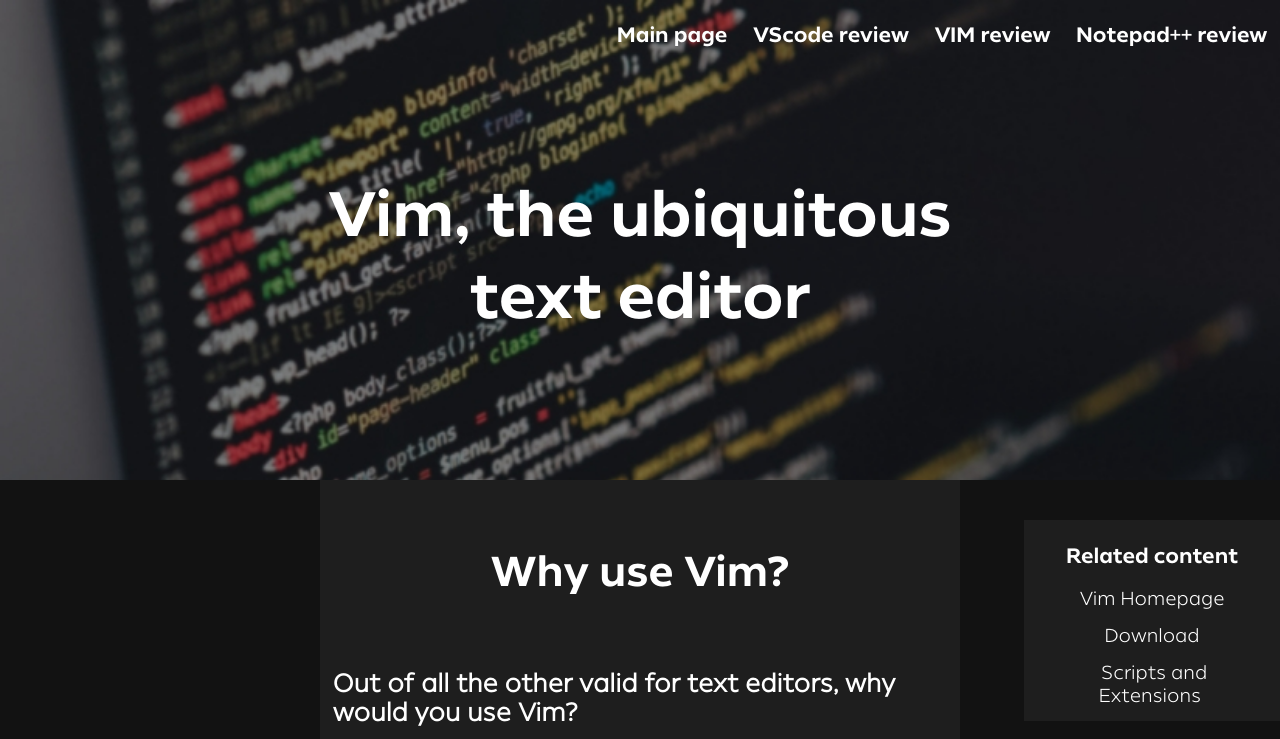
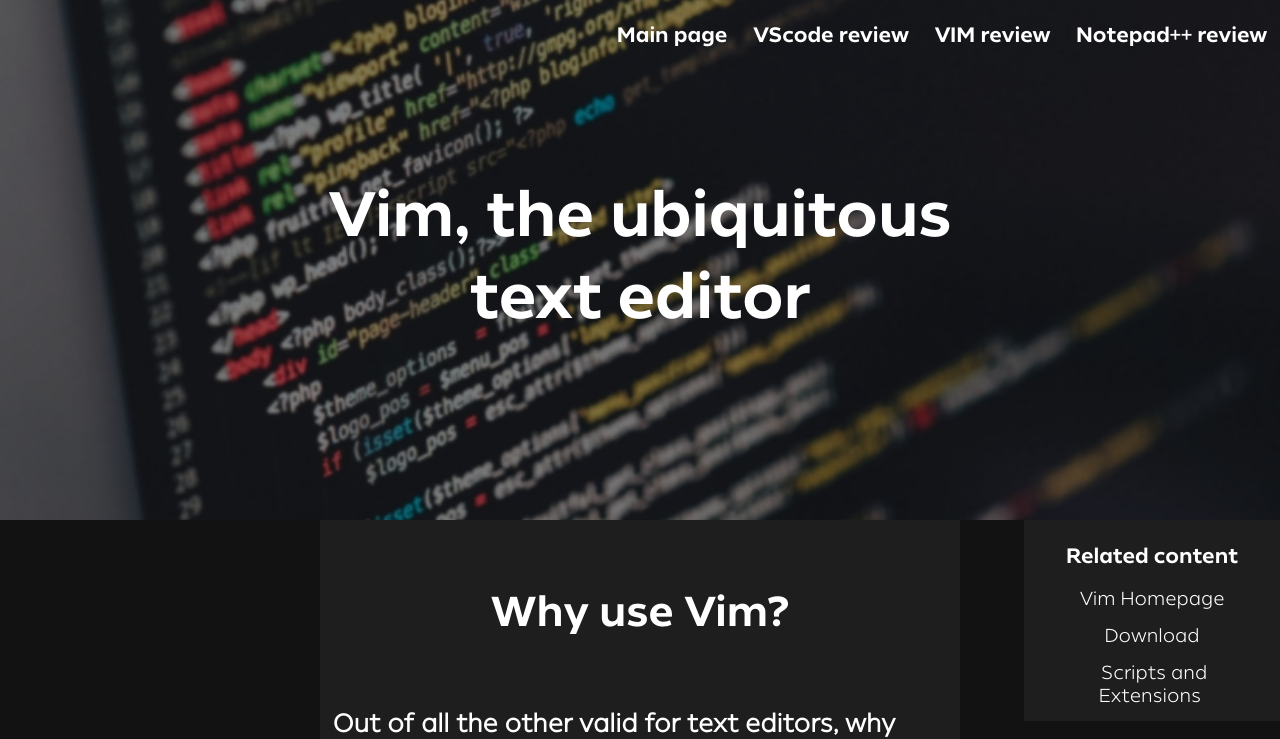
Before and after one commit to tvdplas/furry-fortnight, a plain HTML site: page HW1/VIM.html in a window 1280 px wide. Shown: the top 739 px of the page. Drawn offline with Linux system fonts and the light colour scheme.

Commit message:
fixed other html pages

```diff
--- a/HW1/VIM.html
+++ b/HW1/VIM.html
@@ -11,8 +11,7 @@
 </head>
 
 <body>
-    <header id="top">
-        <img class="code_img" src="images/code.jpg" alt="Source code background">
+    <header id="top" title="Source code background">
         <h1>
             Vim, the ubiquitous text editor
         </h1>
--- a/HW1/index.css
+++ b/HW1/index.css
@@ -63,7 +63,7 @@
 }
 #top{
     width: 100%;
-    height: 100%;
+    height: 75%;
     object-fit: cover;
     object-position: 0% 0%;
     background-image: url("images/code.jpg");
@@ -141,14 +141,15 @@
 #secondimg{
     margin-top: 10%;
     width: 100%;
-    height: 70%;
+    height: 50%;
     object-fit: cover;
     object-position: 0% 0%;
     background-image: url("images/code_2.jpg");
     background-attachment: fixed;
-   background-position: center;
-   background-repeat: no-repeat;
-   background-size: cover;
+    background-position: center;
+    background-repeat: no-repeat;
+    background-size: cover;
+
 }
 #Ccmel{
     margin-top: 7%;
--- a/HW1/reviews.css
+++ b/HW1/reviews.css
@@ -25,11 +25,16 @@
     width: 100%;
     height: 60%;
 }
-.code_img{
+#top{
     width: 100%;
-    height: 100%;
+    height: 65%;
     object-fit: cover;
     object-position: 0% 0%;
+    background-image: url("images/code.jpg");
+    background-attachment: fixed;
+   background-position: center;
+   background-repeat: no-repeat;
+   background-size: cover;
 }
 h1{
     position: absolute;
```
Also changed, not shown: HW1/Contact.html (+1 -2 lines), HW1/Notepad++.html (+1 -2 lines), HW1/VScode.html (+1 -2 lines).
